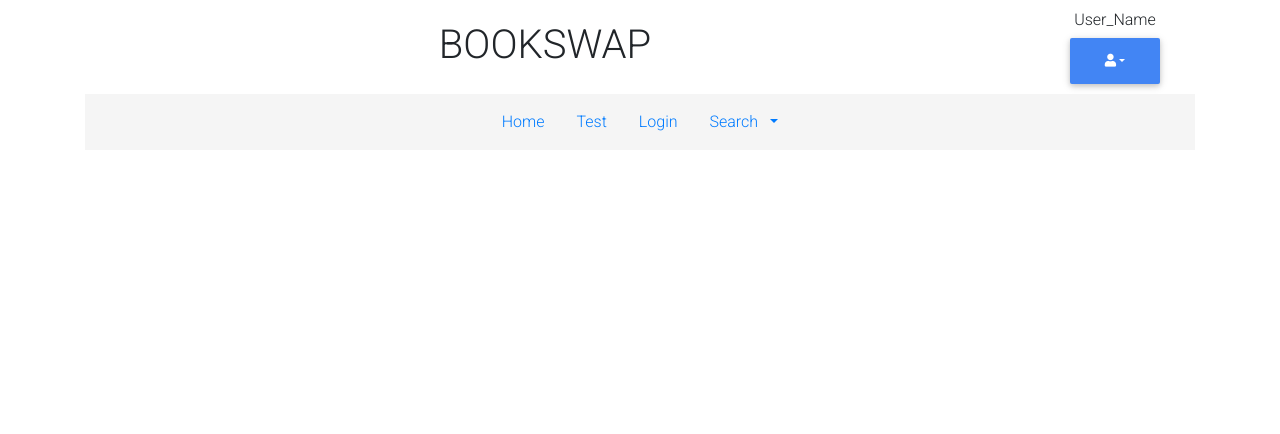
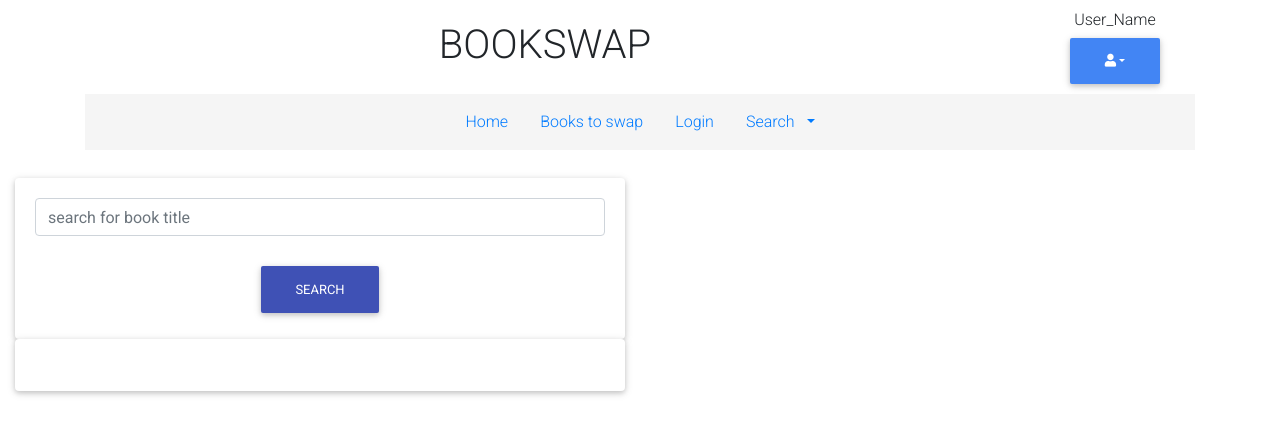
Before and after one commit to JoannaGulacz/Bookswap, a React (Create React App) app in the folder client/: page /swap in a window 1280 px wide. Shown: the top 434 px of the page. Built offline with nearby package versions, Linux system fonts and the light colour scheme; no server answers.

Commit message:
a bit of swap page

```diff
--- /dev/null
+++ b/client/src/components/BooksToSwap.js
@@ -0,0 +1,69 @@
+import React from 'react';
+import { MDBCol, MDBBtn, MDBCard, MDBCardBody, MDBCardTitle, MDBCardText } from 'mdbreact';
+import axios from '../utils/axios';
+import { useFormik } from 'formik';
+
+const BooksToSwap = () => {
+    let books = axios
+        .get('bookcases/swaps')
+        .then(function(response) {
+            books = response.data.data;
+            console.log(books);
+        })
+        .catch(function(error) {
+            console.log(error.response.data);
+        });
+
+    const formik = useFormik({
+        initialValues: {
+            title: '',
+            books: [books],
+            //category: '',
+        },
+        onSubmit: () => {
+            axios
+                .get('bookcases/swaps/' + formik.values.title, {
+                    title: formik.values.title,
+                    //category: formik.values.category,
+                })
+                .then(function(response) {
+                    console.log(response.data.data);
+                })
+                .catch(function(error) {
+                    console.log(error.response.data);
+                });
+        },
+    });
+
+    return (
+        <MDBCol md="6">
+            <MDBCard>
+                <MDBCardBody>
+                    <form onSubmit={formik.handleSubmit}>
+                        <input
+                            type="text"
+                            name="title"
+                            id="swapBookTitle"
+                            className="form-control"
+                            placeholder="search for book title"
+                            onChange={formik.handleChange}
+                            value={formik.values.title}
+                        />
+                        <div className="text-center mt-4">
+                            <MDBBtn color="indigo" type="submit">
+                                Search
+                            </MDBBtn>
+                        </div>
+                    </form>
+                </MDBCardBody>
+            </MDBCard>
+            <MDBCard>
+                <MDBCardBody>
+                    <MDBCardTitle>{formik.books}</MDBCardTitle>
+                </MDBCardBody>
+            </MDBCard>
+        </MDBCol>
+    );
+};
+
+export default BooksToSwap;
--- a/client/src/components/Nav.js
+++ b/client/src/components/Nav.js
@@ -12,9 +12,9 @@ const Nav = () => {
                     <span className="nav-link">Home</span>
                 </li>
             </Link>
-            <Link to="/test">
+            <Link to="/swap">
                 <li className="nav-item">
-                    <span className="nav-link">Test</span>
+                    <span className="nav-link">Books to swap</span>
                 </li>
             </Link>
             <Link to="/login">
--- /dev/null
+++ b/client/src/pages/Swap.jsx
@@ -0,0 +1,12 @@
+import React from 'react';
+import BooksToSwap from '../components/BooksToSwap';
+
+const Swap = () => {
+    return (
+        <>
+            <BooksToSwap />
+        </>
+    );
+};
+
+export default Swap;
--- a/client/src/pages/root.jsx
+++ b/client/src/pages/root.jsx
@@ -12,8 +12,8 @@ import Login from './Login';
 import Books from './routerBooks';
 import Book from './routerBook';
 
-//testowe routy
-import RouterTest from './routerTest';
+import Swap from './Swap';
+
 //import Home from './routerTestHome';
 import Main from './Home/Main';
 
@@ -36,7 +36,7 @@ const Root = () => {
 
                 <Switch>
                     <Route path="/" exact component={Main} />
-                    <Route path="/test" component={RouterTest} />
+                    <Route path="/swap" component={Swap} />
                     <Route path="/login" component={Login} />
                     <Route path="/books" component={Books} />
                     <Route path="/book/:_id" component={Book} />
```
Also changed, not shown: 1 other file (tests, documents, lock files or other folders).
